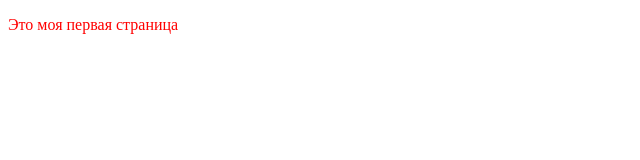
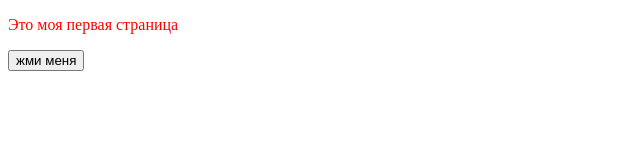
Before and after one commit to SmNataLy/SmNataLy.github.io, a plain HTML site: page index.html in a window 1280 px wide. Shown: the whole page, without its empty margins (0-640 px from the left). Drawn offline with Linux system fonts and the light colour scheme.

Commit message:
Создали живую кнопку

```diff
--- a/index.html
+++ b/index.html
@@ -3,8 +3,19 @@
 <head>
     <meta charset="UTF-8">
     <title>Document</title>
+    <script>
+      function mult() {
+        var x = input("х = ");
+        var x = input("у = ");
+        var res = x * y;
+        alert(res);
+      }
+
+    </script>
 </head>
 <body>
     <P style="color: red;">Это моя первая страница</P>
+    <input type="button" value="жми меня" onclick="mult()">
+
 </body>
 </html>
```
Also changed, not shown: 1 other file.
